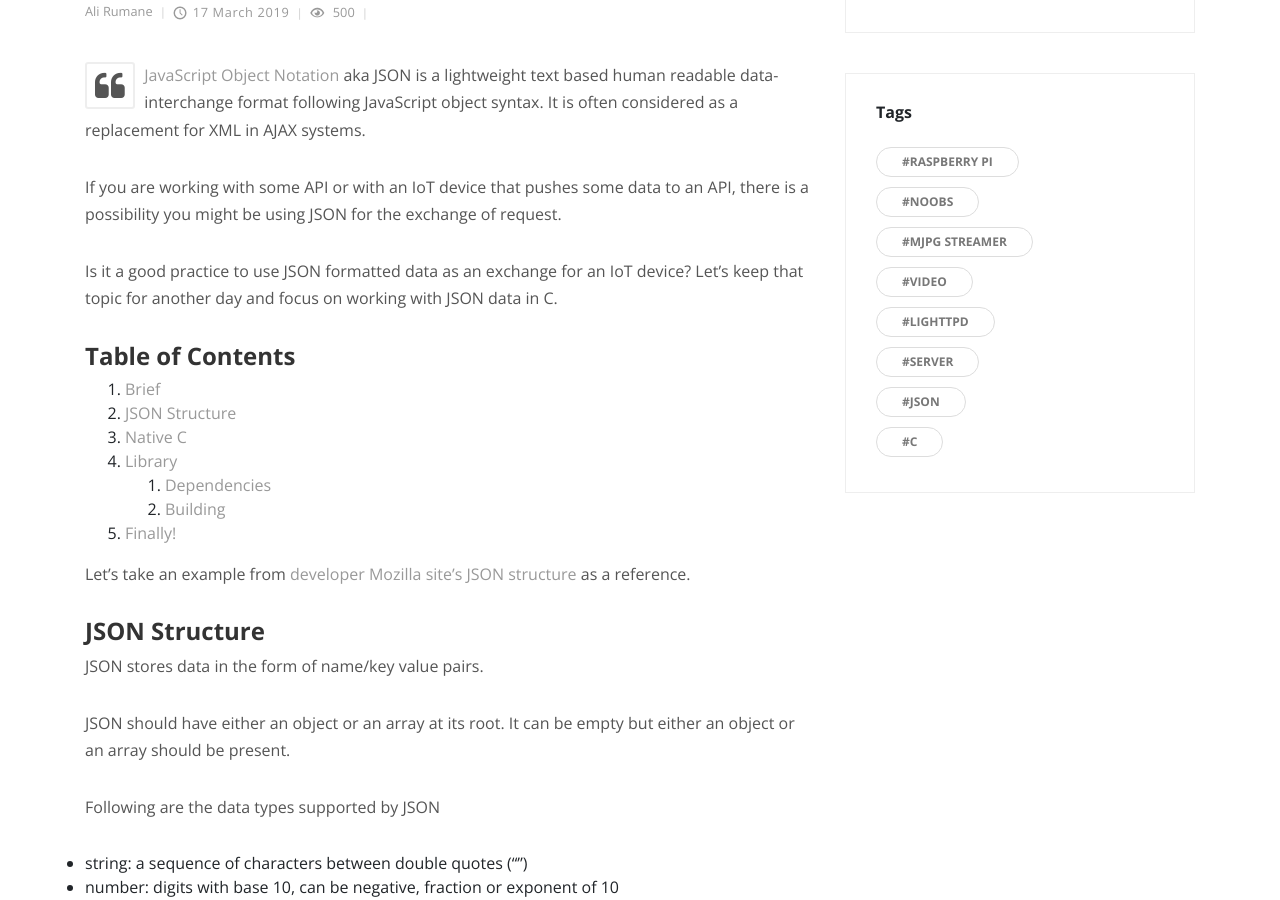
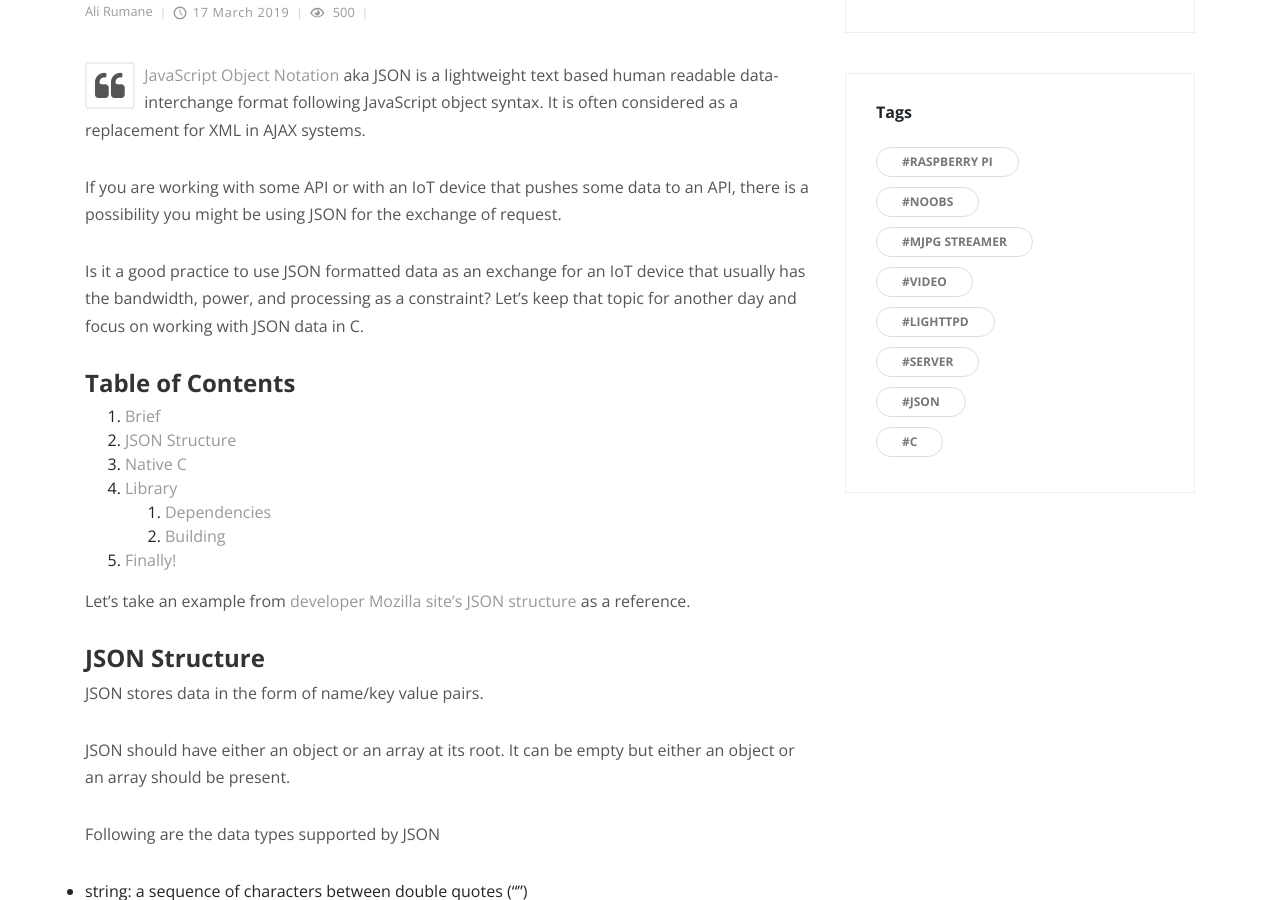
Before and after one commit to alirumane/alirumane.github.io, a Jekyll site: the page built from _posts/2019-03-17-working-with-json-data-in-c.md, in a window 1280 px wide and 900 px high, scrolled down 793 px. Built offline with Jekyll 4.4.1, drawn with Linux system fonts in a browser that asks for light colours; comment, search, counter and statistics services are not loaded.

Commit message:
Update 2019-03-17-working-with-json-data-in-c.md

```diff
--- a/_posts/2019-03-17-working-with-json-data-in-c.md
+++ b/_posts/2019-03-17-working-with-json-data-in-c.md
@@ -14,7 +14,8 @@ description: JSON with C
 
 If you are working with some API or with an IoT device that pushes some data to an API, there is a possibility you might be using JSON for the exchange of request.
 
-Is it a good practice to use JSON formatted data as an exchange for an IoT device? Let's keep that topic for another day and focus on working with JSON data in C.
+Is it a good practice to use JSON formatted data as an exchange for an IoT device that usually has the bandwidth, power, and processing as a constraint? Let's keep that topic for another day and focus on working with JSON data in C.
+
 
 #### Table of Contents
 
```
